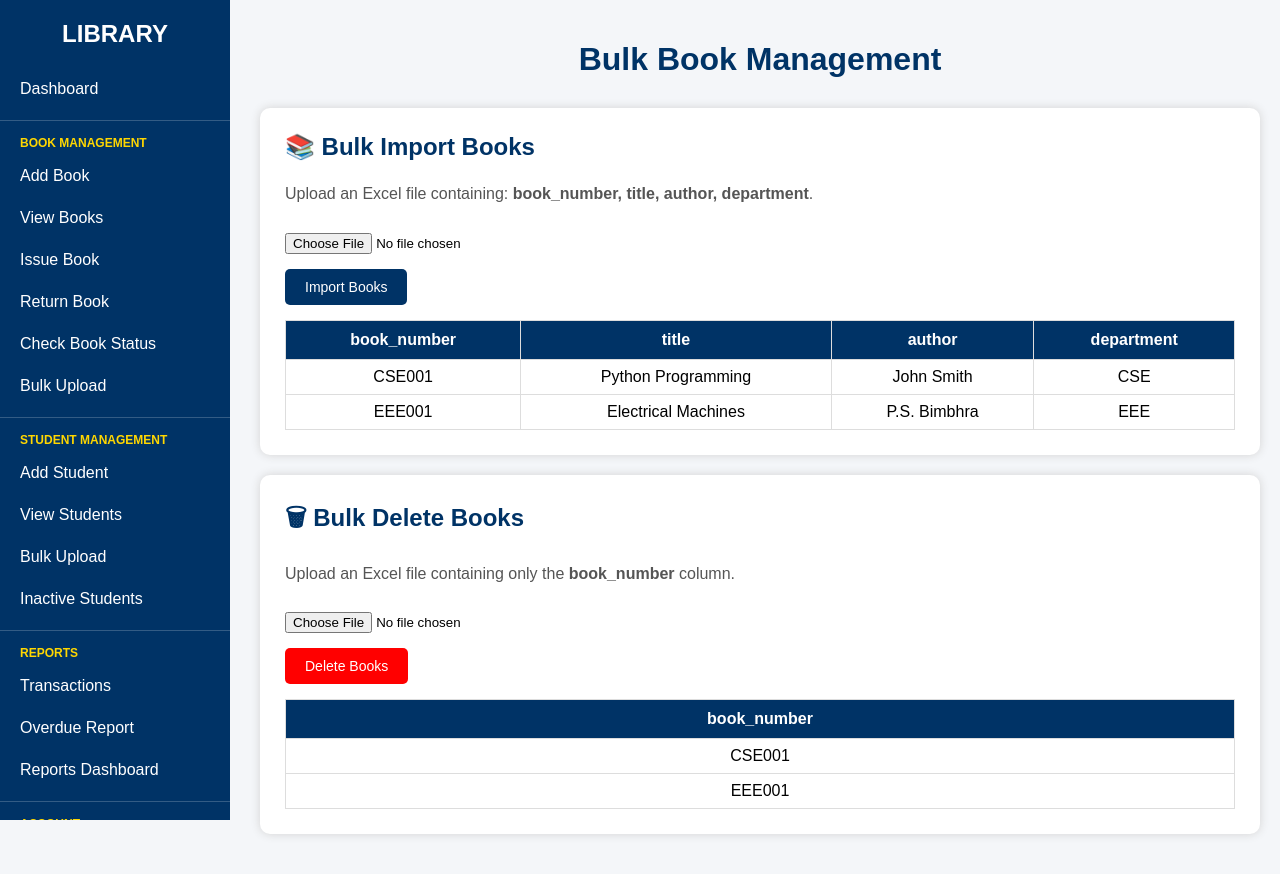
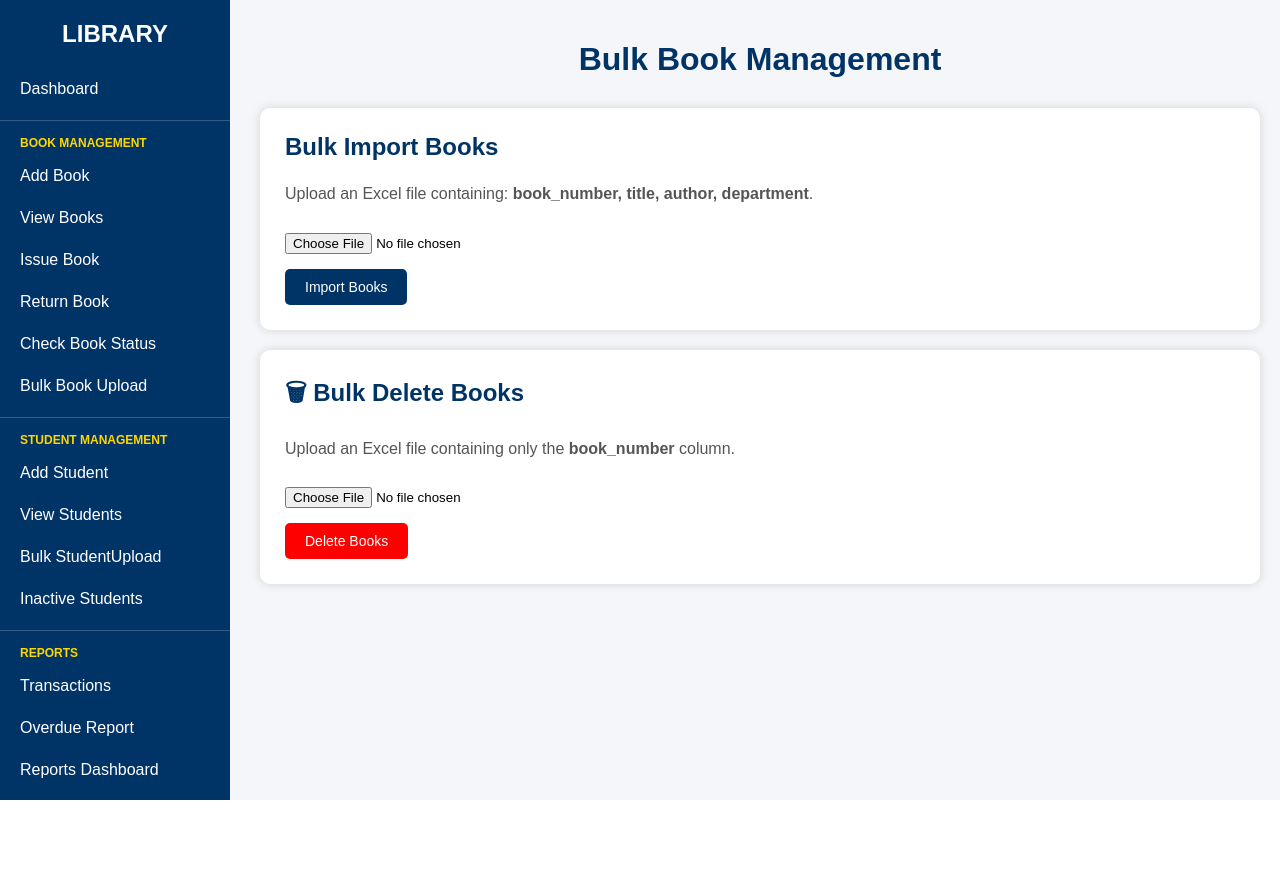
Before and after one commit to Gayathiri-11/RFID-Library-Management-System, a Flask app: page /bulk_book_management in a window 1280 px wide. After the commit the page ends 800 px from the top, so only its background shows below. Run offline with Flask 3, Linux system fonts and the light colour scheme; some libraries are stand-ins or nearby versions.

Commit message:
bulk_book_management page

```diff
--- a/templates/bulk_book_management.html
+++ b/templates/bulk_book_management.html
@@ -107,7 +107,7 @@
 
 <div class="card">
 
-<h2>📚 Bulk Import Books</h2>
+<h2>Bulk Import Books</h2>
 
 <p>
 Upload an Excel file containing:
@@ -132,31 +132,6 @@ Import Books
 </button>
 
 </form>
-
-<table>
-
-<tr>
-<th>book_number</th>
-<th>title</th>
-<th>author</th>
-<th>department</th>
-</tr>
-
-<tr>
-<td>CSE001</td>
-<td>Python Programming</td>
-<td>John Smith</td>
-<td>CSE</td>
-</tr>
-
-<tr>
-<td>EEE001</td>
-<td>Electrical Machines</td>
-<td>P.S. Bimbhra</td>
-<td>EEE</td>
-</tr>
-
-</table>
 
 </div>
 
@@ -192,22 +167,6 @@ Delete Books
 
 </form>
 
-<table>
-
-<tr>
-<th>book_number</th>
-</tr>
-
-<tr>
-<td>CSE001</td>
-</tr>
-
-<tr>
-<td>EEE001</td>
-</tr>
-
-</table>
-
 </div>
 
 </div>
--- a/templates/bulk_student_management.html
+++ b/templates/bulk_student_management.html
@@ -88,7 +88,7 @@
     <!-- Import Students -->
     <div class="card">
 
-        <h2>📥 Bulk Import Students</h2>
+        <h2>Bulk Import Students</h2>
 
         <p>
             Upload an Excel file containing the following columns:
--- a/templates/sidebar.html
+++ b/templates/sidebar.html
@@ -11,13 +11,13 @@
     <a href="/issue_book"> Issue Book</a>
     <a href="/return_book"> Return Book</a>
     <a href="/check_book"> Check Book Status</a>
-    <a href="/bulk_book_management"> Bulk Upload</a>
+    <a href="/bulk_book_management"> Bulk Book Upload</a>
 
     <div class="menu-title">STUDENT MANAGEMENT</div>
 
     <a href="/add_student"> Add Student</a>
     <a href="/students"> View Students</a>
-    <a href="/bulk_student_management"> Bulk Upload</a>
+    <a href="/bulk_student_management"> Bulk StudentUpload</a>
     <a href="/inactive_students"> Inactive Students</a>
 
     <div class="menu-title">REPORTS</div>
```
